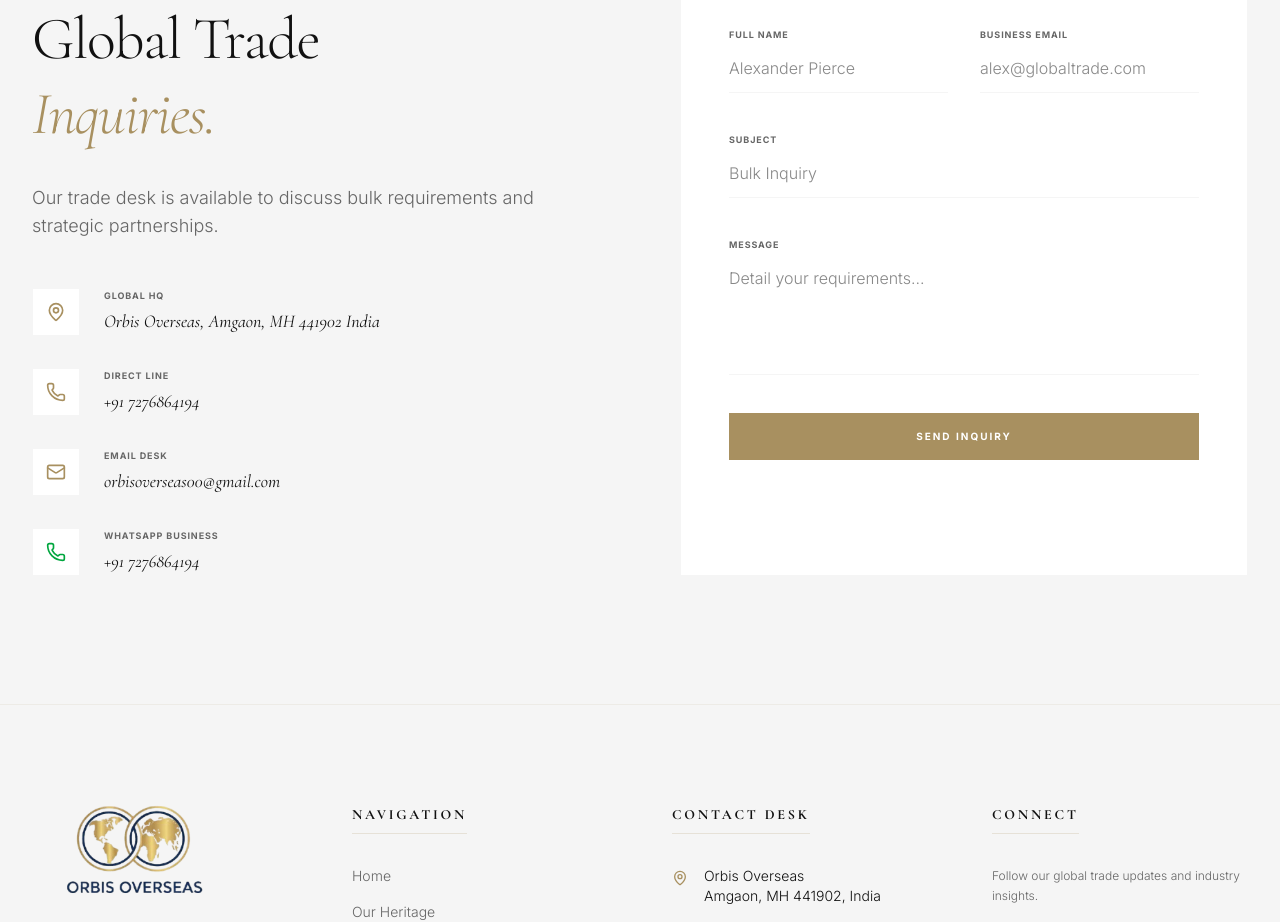
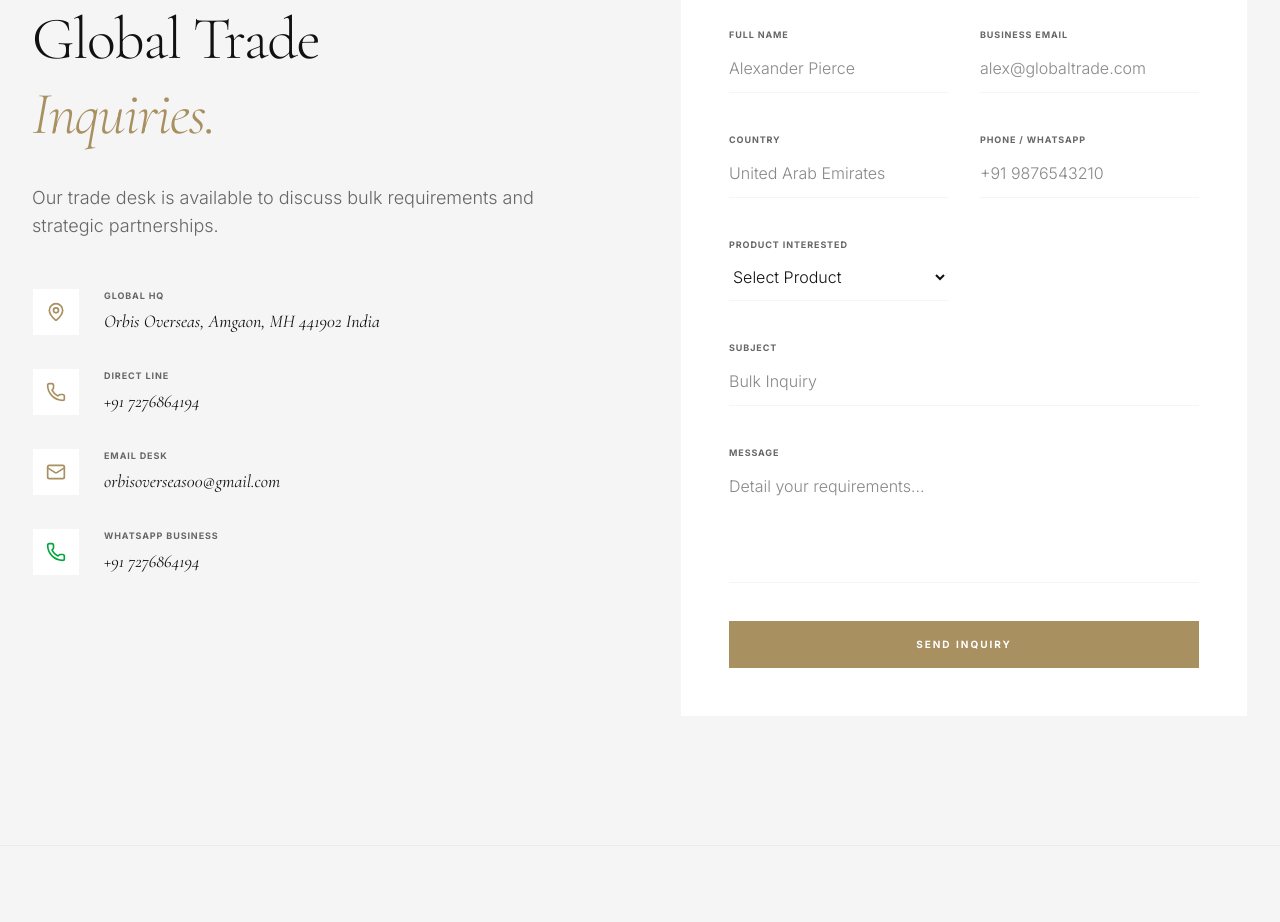
Before and after one commit to jajy05/Orbis_overseas, a React (Vite) app: page / in a window 1280 px wide. Shown: the part 3720-4642 px from the top of the page. Built offline with nearby package versions, Linux system fonts and the light colour scheme.

Commit message:
backend_added

```diff
--- a/server.ts
+++ b/server.ts
@@ -1,82 +1,79 @@
 import express from "express";
-import { createServer as createViteServer } from "vite";
-import Database from "better-sqlite3";
-import path from "path";
-import { fileURLToPath } from "url";
+import cors from "cors";
+import mongoose from "mongoose";
+import dotenv from "dotenv";
 
-const __filename = fileURLToPath(import.meta.url);
-const __dirname = path.dirname(__filename);
+dotenv.config();
 
-const db = new Database("leads.db");
+const app = express();
+const PORT = process.env.PORT || 5000;
+const MONGO_URI = process.env.MONGO_URI as string;
 
-// Initialize database
-db.exec(`
-  CREATE TABLE IF NOT EXISTS inquiries (
-    id INTEGER PRIMARY KEY AUTOINCREMENT,
-    name TEXT,
-    email TEXT,
-    subject TEXT,
-    message TEXT,
-    created_at DATETIME DEFAULT CURRENT_TIMESTAMP
-  )
-`);
+app.use(cors());
+app.use(express.json());
 
-async function startServer() {
-  const app = express();
-  const PORT = 3000;
+/* ------------------ MongoDB Connection ------------------ */
 
-  app.use(express.json());
+mongoose
+  .connect(MONGO_URI)
+  .then(() => console.log("MongoDB Connected"))
+  .catch((err) => console.log(err));
 
-  // API Routes
-  app.post("/api/inquiry", (req, res) => {
-    const { name, email, subject, message } = req.body;
+/* ------------------ Schema ------------------ */
 
-    if (!name || !email || !message) {
-      return res.status(400).json({ error: "Missing required fields" });
-    }
+const leadSchema = new mongoose.Schema({
+  name: String,
+  email: String,
+  phone: String,
+  country: String,
+  product: String,
+  subject: String,
+  message: String,
+  createdAt: {
+    type: Date,
+    default: Date.now,
+  },
+});
 
-    try {
-      const stmt = db.prepare("INSERT INTO inquiries (name, email, subject, message) VALUES (?, ?, ?, ?)");
-      stmt.run(name, email, subject, message);
+const Lead = mongoose.model("Lead", leadSchema);
 
-      console.log(`New inquiry received from ${name} (${email})`);
+/* ------------------ Routes ------------------ */
 
-      // In a real app, you'd send an email here using nodemailer
-      // For now, we simulate it
-      res.json({ success: true, message: "Inquiry received successfully" });
-    } catch (err) {
-      console.error(err);
-      res.status(500).json({ error: "Failed to save inquiry" });
-    }
-  });
+// Save lead
+app.post("/api/submit", async (req, res) => {
 
-  app.get("/api/leads", (req, res) => {
-    try {
-      const leads = db.prepare("SELECT * FROM inquiries ORDER BY created_at DESC").all();
-      res.json(leads);
-    } catch (err) {
-      console.error(err);
-      res.status(500).json({ error: "Failed to fetch leads" });
-    }
-  });
+  try {
 
-  // Vite middleware for development
-  if (process.env.NODE_ENV !== "production") {
-    const vite = await createViteServer({
-      server: { middlewareMode: true },
-      appType: "spa",
+    const lead = new Lead(req.body);
+    await lead.save();
+
+    res.json({
+      success: true,
+      message: "Lead saved successfully",
     });
-    app.use(vite.middlewares);
-  } else {
-    app.use(express.static(path.join(__dirname, "dist")));
-    app.get("*", (req, res) => {
-      res.sendFile(path.join(__dirname, "dist", "index.html"));
+  } catch (error) {
+    res.status(500).json({
+      success: false,
+      message: "Error saving lead",
     });
   }
+});
 
-  app.listen(PORT, "0.0.0.0", () => {
-    console.log(`Server running on http://localhost:${PORT}`);
-  });
-}
+// Get all leads
+app.get("/api/leads", async (req, res) => {
+  try {
+    const leads = await Lead.find().sort({ createdAt: -1 });
 
-startServer();
+    res.json(leads);
+  } catch (error) {
+    res.status(500).json({
+      message: "Error fetching leads",
+    });
+  }
+});
+
+/* ------------------ Server ------------------ */
+
+app.listen(PORT, () => {
+  console.log(`Server running on http://localhost:${PORT}`);
+});
--- a/src/App.tsx
+++ b/src/App.tsx
@@ -26,6 +26,7 @@
 
 
   import logofinl from './assets/logofinal.png'
+import { count } from 'console';
 
   // --- Components ---
 
@@ -327,6 +328,9 @@
     const [formData, setFormData] = useState({
       name: '',
       email: '',
+      country: '',
+      product: '',
+      phone: '',
       subject: '',
       message: ''
     });
@@ -336,14 +340,14 @@
       e.preventDefault();
       setStatus('submitting');
       try {
-        const response = await fetch('/api/inquiry', {
+        const response = await fetch('http://localhost:5000/api/submit', {
           method: 'POST',
           headers: { 'Content-Type': 'application/json' },
           body: JSON.stringify(formData)
         });
         if (response.ok) {
           setStatus('success');
-          setFormData({ name: '', email: '', subject: '', message: '' });
+          setFormData({ name: '', email: '', country: '', phone: '', product: '', subject: '', message: '' });
           setTimeout(() => setStatus('idle'), 5000);
         } else {
           setStatus('error');
@@ -445,6 +449,50 @@
                     placeholder="alex@globaltrade.com"
                   />
                 </div>
+                <div className="space-y-2">
+<label className="text-[9px] uppercase tracking-widest font-bold text-brand-grey">
+Country
+</label>
+<input
+type="text"
+required
+value={formData.country}
+onChange={(e) => setFormData({ ...formData, country: e.target.value })}
+className="w-full border-b border-brand-light-grey py-3 focus:outline-none focus:border-brand-gold transition-all font-light"
+placeholder="United Arab Emirates"
+/>
+</div>
+<div className="space-y-2">
+<label className="text-[9px] uppercase tracking-widest font-bold text-brand-grey">
+Phone / WhatsApp
+</label>
+<input
+type="tel"
+required
+value={formData.phone}
+onChange={(e) => setFormData({ ...formData, phone: e.target.value })}
+className="w-full border-b border-brand-light-grey py-3 focus:outline-none focus:border-brand-gold transition-all font-light"
+placeholder="+91 9876543210"
+/>
+</div>
+<div className="space-y-2">
+<label className="text-[9px] uppercase tracking-widest font-bold text-brand-grey">
+Product Interested
+</label>
+<select
+value={formData.product}
+onChange={(e) => setFormData({ ...formData, product: e.target.value })}
+className="w-full border-b border-brand-light-grey py-3 focus:outline-none focus:border-brand-gold transition-all font-light bg-transparent"
+>
+<option value="">Select Product</option>
+<option value="IR64 Rice">IR64 Rice</option>
+<option value="Sona Masoori">Sona Masoori</option>
+<option value="Parboiled Rice">Parboiled Rice</option>
+<option value="White Non-Basmati Rice">White Non-Basmati Rice</option>
+<option value="Other">Other</option>
+</select>
+</div>
+
               </div>
               <div className="space-y-2">
                 <label className="text-[9px] uppercase tracking-widest font-bold text-brand-grey">Subject</label>
```
Also changed, not shown: package.json (+14 -9 lines), 1 other file (tests, documents, lock files or other folders).
